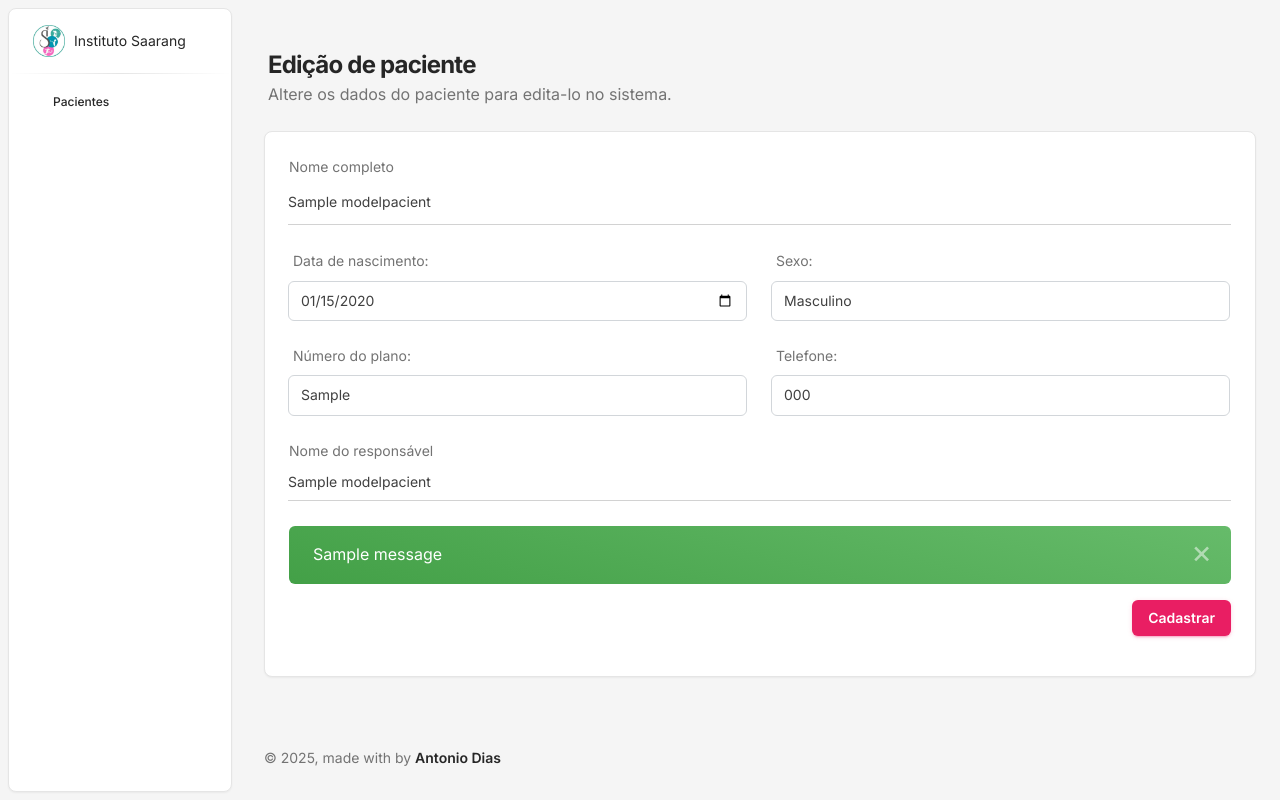
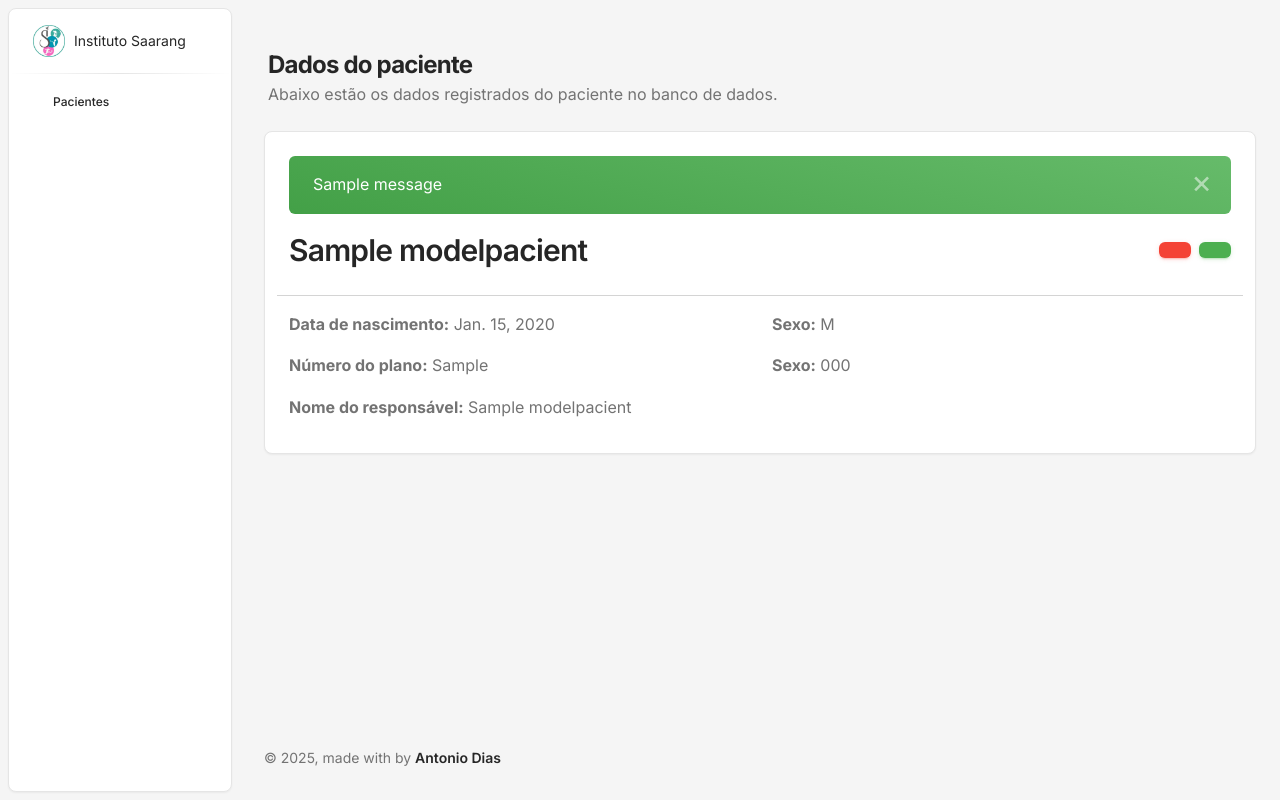
Before and after one commit to antonioisaacdias/clinic-manager, a Django app: page /patients/00000000-0000-0000-0000-000000000001/ in a window 1280 px wide. Run offline with Django 5.2, Linux system fonts and the light colour scheme; tables that the repository leaves empty hold one stand-in row (values such as "Sample post"); one stand-in notice (Sample message) is shown; some libraries are stand-ins or nearby versions.

Commit message:
feat: implementa view de deleção e detalhes do paciente.

```diff
--- /dev/null
+++ b/apps/patient/templates/patient/patient_detail.html
@@ -0,0 +1,48 @@
+{% extends 'material-ui/home-base.html' %}
+
+{% load static %}
+
+{% block main %}
+<div class="card p-4">
+    <div id="modal-container"></div>
+    {% if messages %}
+        {% for message in messages %}
+            <div class="alert alert-success alert-dismissible text-white fade show d-flex align-items-center" role="alert">
+                <span class="alert-icon me-2">
+                    <i class="fa-solid fa-thumbs-up fs-5"></i>
+                </span>
+                <span class="alert-text flex-grow-1">{{ message }}</span>
+                <button type="button" class="btn-close py-0 px-4" data-bs-dismiss="alert" aria-label="Close">
+                    <span aria-hidden="true" style="font-size: 2rem;">&times;</span>
+                </button>
+            </div>
+        {% endfor %}
+    {% endif %}
+    <div class="d-flex align-items-center justify-content-between flex-nowrap mb-3">
+        <h3 class="mb-0 flex-grow-1">{{ patient.name }}</h3>
+        <div class="ms-3 d-flex gap-2">
+            <a
+                hx-get="{% url 'patient_delete' patient.id %}"
+                hx-target="#modal-container"
+                hx-swap="innerHTML"
+                class="btn btn-danger text-white mb-0"
+            >
+                <i class="fa-solid fa-trash"></i>
+            </a>
+            <a class="btn btn-success text-white mb-0" href="{% url 'patient_update' patient.id %}">
+                <i class="fa-solid fa-pen-to-square"></i>
+            </a>
+        </div>
+    </div>
+
+    <div class="row my-2 pt-3 border-top border-1">
+        <div class="col"><strong>Data de nascimento:</strong> {{patient.birth_date}}</div>
+        <div class="col"><strong>Sexo:</strong> {{patient.gender}}</div>
+    </div>
+    <div class="row my-2">
+        <div class="col"><strong>Número do plano:</strong> {{patient.plan_card}}</div>
+        <div class="col"><strong>Sexo:</strong> {{patient.phone}}</div>
+    </div>
+    <div class="my-2"><strong>Nome do responsável:</strong> {{patient.guardian_name}}</div>
+</div>
+{% endblock %}
--- a/apps/patient/urls.py
+++ b/apps/patient/urls.py
@@ -1,8 +1,10 @@
 from django.urls import path
-from .views import PatientCreateView, PatientListView, PatientUpdateView
+from .views import PatientCreateView, PatientListView, PatientUpdateView, PatientDetailView, PatientDeleteView
 
 urlpatterns = [
     path('create/', PatientCreateView.as_view(), name='patient_create'),
-    path('<uuid:pk>/', PatientUpdateView.as_view(), name='patient_update'),
-    path('', PatientListView.as_view(), name='patient_list')
+    path('<uuid:pk>/', PatientDetailView.as_view(), name='patient_detail'),
+    path('<uuid:pk>/update/', PatientUpdateView.as_view(), name='patient_update'),
+    path('<uuid:pk>/delete/', PatientDeleteView.as_view(), name='patient_delete'),
+    path('', PatientListView.as_view(), name='patient_list'),
 ]
--- a/apps/patient/views.py
+++ b/apps/patient/views.py
@@ -1,4 +1,4 @@
-from django.views.generic import ListView, CreateView, UpdateView, DeleteView
+from django.views.generic import ListView, CreateView, UpdateView, DeleteView, DetailView
 from django.urls import reverse_lazy
 from django.shortcuts import render
 from django.contrib import messages
@@ -43,7 +43,11 @@ class PatientUpdateView(UpdateView):
     model = ModelPacient
     form_class = PacientForm
     template_name = 'patient/patient_form.html'
-    success_url = reverse_lazy('patient_create')
+
+
+    def get_success_url(self):
+        messages.success(self.request, "Paciente editado com sucesso!")
+        return reverse_lazy('patient_detail', kwargs={'pk': self.object.id})
 
     def get_context_data(self, **kwargs):
         context = super().get_context_data(**kwargs)
@@ -52,3 +56,25 @@ class PatientUpdateView(UpdateView):
             'resume': 'Altere os dados do paciente para edita-lo no sistema.'
         }
         return context
+
+class PatientDetailView(DetailView):
+    model = ModelPacient
+    template_name = 'patient/patient_detail.html'
+    context_object_name = 'patient'
+
+    def get_context_data(self, **kwargs):
+        context = super().get_context_data(**kwargs)
+        context['info'] = {
+            'title': 'Dados do paciente',
+            'resume': 'Abaixo estão os dados registrados do paciente no banco de dados.'
+        }
+        return context
+
+class PatientDeleteView(DeleteView):
+    model = ModelPacient
+    template_name = 'material-ui/partials/modal-delete.html'
+    context_object_name = 'patient'
+
+    def get_success_url(self):
+        messages.success(self.request, "Paciente excluído com sucesso!")
+        return reverse_lazy('patient_list')
--- a/templates/material-ui/base.html
+++ b/templates/material-ui/base.html
@@ -18,6 +18,7 @@
   <!-- Material Icons -->
   <!-- CSS Files -->
   <link id="pagestyle" href="{% static 'material-ui/css/material-dashboard.css' %}" rel="stylesheet" />
+  <script src="https://unpkg.com/htmx.org@2.0.4" integrity="sha384-HGfztofotfshcF7+8n44JQL2oJmowVChPTg48S+jvZoztPfvwD79OC/LTtG6dMp+" crossorigin="anonymous"></script>
 </head>
 
 <body class="g-sidenav-show  bg-gray-100 vh-100 wh-100">
```
Also changed, not shown: apps/patient/templates/patient/patient_list.html (+14 -1 lines), templates/material-ui/partials/modal-delete.html (added, +25 -0 lines).
